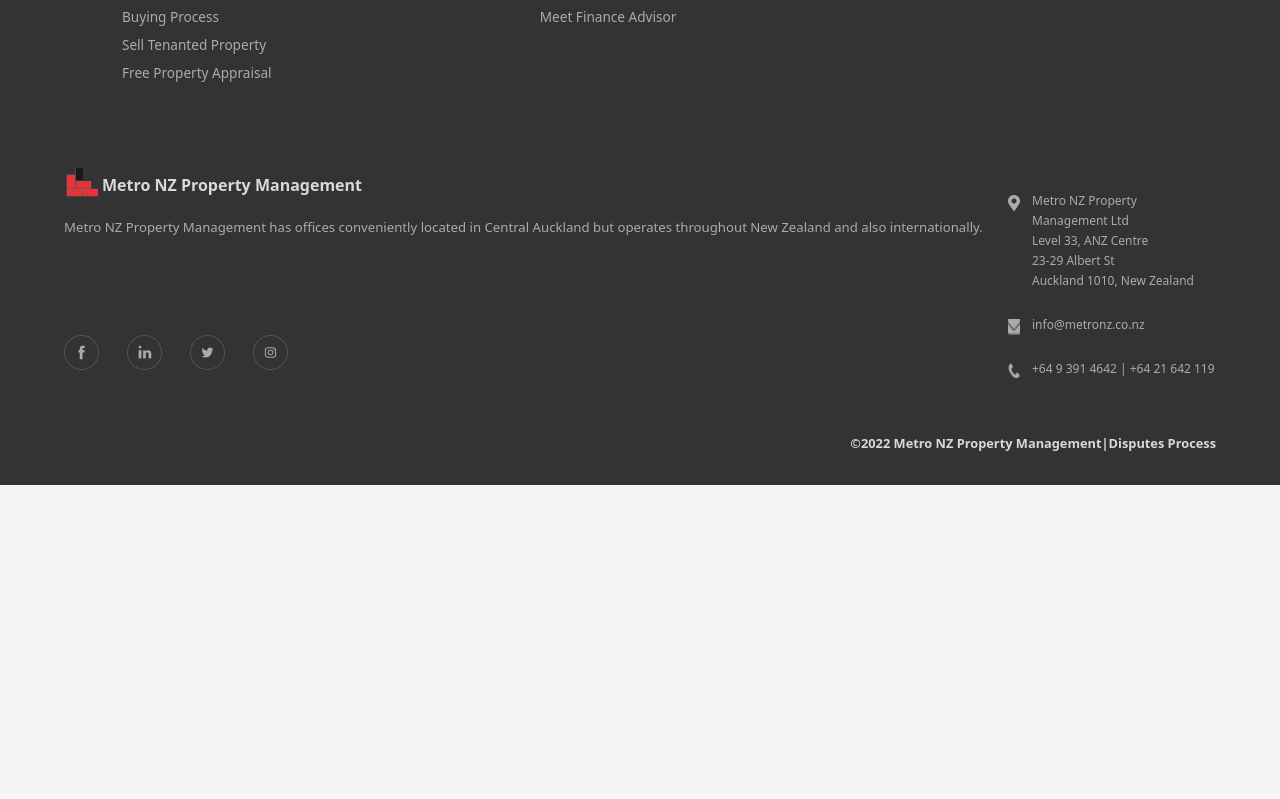
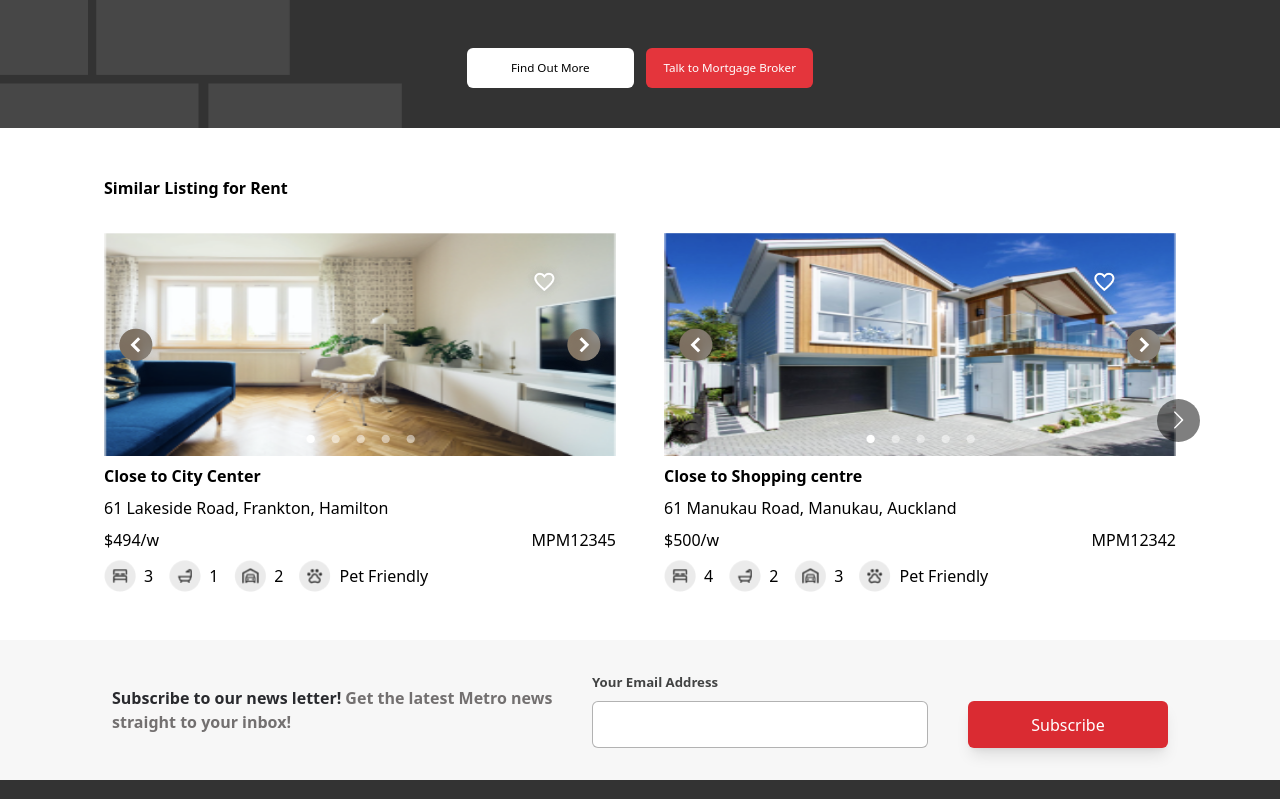
Before and after one commit to imkaransandhu/metrofrontend, a React (Create React App) app: page /#/metrofrontend/tenancy-application-complete in a window 1280 px wide. Shown: the part 621-1420 px from the top of the page. Before the commit the page ends 1106 px from the top, so only its background shows below. Built offline with nearby package versions, Linux system fonts and the light colour scheme; no server answers.

Commit message:
UPD: hash router, login , footer, slider

```diff
--- a/public/index.html
+++ b/public/index.html
@@ -24,7 +24,7 @@
       work correctly both with client-side routing and a non-root public URL.
       Learn how to configure a non-root public URL by running `npm run build`.
     -->
-    <title>React App</title>
+    <title>Metro NZ Property Management</title>
   </head>
   <body>
     <noscript>You need to enable JavaScript to run this app.</noscript>
--- a/src/App.js
+++ b/src/App.js
@@ -1,5 +1,5 @@
 import { useState } from "react";
-import { BrowserRouter, Route, Routes } from "react-router-dom";
+import { HashRouter, Route, Routes } from "react-router-dom";
 
 // Context
 import LoggedUserContext from "./Context/LoggedUserContext";
@@ -34,7 +34,7 @@
   const loggedUser = useState(null);
 
   return (
-    <BrowserRouter>
+    <HashRouter>
       {/* User context/state  */}
       <LoggedUserContext.Provider value={loggedUser}>
         {/* The rest of your app goes here */}
@@ -107,7 +107,7 @@
         <Newsletter />
         <Footer />
       </LoggedUserContext.Provider>
-    </BrowserRouter>
+    </HashRouter>
   );
 };
 
--- a/src/Components/CommonComponents/PropertyCarousel/ItemProperty/SliderProperty/Dot.js
+++ b/src/Components/CommonComponents/PropertyCarousel/ItemProperty/SliderProperty/Dot.js
@@ -4,8 +4,9 @@
   return (
     <button onClick={handleDots} value={slideNumber} className="got">
       <img
-        src={`../images/CommonComponents/Carousel/Slider/${activeSlide === slideNumber ? "white-dot" : "Transparent-dot"
-          }.png`}
+        src={`./images/CommonComponents/Carousel/Slider/${
+          activeSlide === slideNumber ? "white-dot" : "Transparent-dot"
+        }.png`}
         alt="dot"
       />
     </button>
--- a/src/Components/CommonComponents/PropertyCarousel/ItemProperty/SliderProperty/LeftArrow.js
+++ b/src/Components/CommonComponents/PropertyCarousel/ItemProperty/SliderProperty/LeftArrow.js
@@ -5,7 +5,7 @@
       className="sm:block hidden arrow-left absolute left-0 top-0 bottom-0 my-auto"
     >
       <img
-        src="../images/CommonComponents/Carousel/Slider/white-left-arrow.png"
+        src="./images/CommonComponents/Carousel/Slider/white-left-arrow.png"
         alt="arrow left"
       />
     </button>
--- a/src/Components/CommonComponents/PropertyCarousel/ItemProperty/SliderProperty/RightArrow.js
+++ b/src/Components/CommonComponents/PropertyCarousel/ItemProperty/SliderProperty/RightArrow.js
@@ -5,7 +5,7 @@
       className="sm:block hidden arrow-right absolute right-0 top-0 bottom-0 my-auto"
     >
       <img
-        src="../images/CommonComponents/Carousel/Slider/white-right-arrow.png"
+        src="./images/CommonComponents/Carousel/Slider/white-right-arrow.png"
         alt="arrow right"
       />
     </button>
--- a/src/Components/CommonComponents/PropertyCarousel/ItemProperty/SliderProperty/Slider.js
+++ b/src/Components/CommonComponents/PropertyCarousel/ItemProperty/SliderProperty/Slider.js
@@ -31,18 +31,17 @@
   }
 
   return (
-
     <div className="slider-images relative ">
       {imgSrc.map((img, index) => (
         <img
           key={index}
-          className={`w-full h-56 ${activeSlide === ++index ? "block" : "hidden"
-            } `}
-          src={`../images/properties/${img}`}
+          className={`w-full h-56 ${
+            activeSlide === ++index ? "block" : "hidden"
+          } `}
+          src={`./images/properties/${img}`}
           alt="Slider-1"
         />
       ))}
-
 
       <LeftArrow handleLeftArrow={handleLeftArrow} />
       <RightArrow handleRightArrow={handleRightArrow} />
--- a/src/Components/Footer/CompanyDetails/CompanyDetails.js
+++ b/src/Components/Footer/CompanyDetails/CompanyDetails.js
@@ -6,21 +6,27 @@
 
 const CompanyDetails = () => {
   return (
-    <div className="
-      ">
-      <div className="order-7 mt-28
+    <div
+      className="
+      "
+    >
+      <div
+        className="order-7 mt-28
         xs:flex xs:justify-between
 
-        2xl:justify-between 2xl:flex-col 2xl:mt-[2rem] 2xl:full 2xl:mb-0">
-        <div className="
-        ">
+        2xl:justify-between 2xl:flex-col 2xl:mt-[2rem] 2xl:full 2xl:mb-0"
+      >
+        <div
+          className="
+        "
+        >
           <LogoCompanyFooter />
           <TextCompanyFooter />
         </div>
 
         <div className="info">
           <DataCompany
-            imgSrc="../images/flocationIcon.png"
+            imgSrc="./images/flocationIcon.png"
             imgAlt={"marker logo"}
             details={
               <Fragment>
@@ -33,24 +39,23 @@
             }
           />
           <DataCompany
-            imgSrc="../images/fEmail.png"
+            imgSrc="./images/fEmail.png"
             imgAlt={"mail-box logo"}
             details={"info@metronz.co.nz"}
           />
           <DataCompany
-            imgSrc="../images/fPhoneIcon.png"
+            imgSrc="./images/fPhoneIcon.png"
             imgAlt={"phone logo"}
             details={"  +64 9 391 4642 | +64 21 642 119"}
           />
         </div>
-
-
       </div>
-      <div className="order-last
+      <div
+        className="order-last
 
        xs:mt-[-5rem]
-        2xl:order-none 2xl:pt-10">
-
+        2xl:order-none 2xl:pt-10"
+      >
         <Social />
       </div>
     </div>
--- a/src/Components/Footer/CompanyDetails/LogoCompanyFooter.js
+++ b/src/Components/Footer/CompanyDetails/LogoCompanyFooter.js
@@ -3,7 +3,11 @@
 const LogoCompanyFooter = () => {
   return (
     <div className="metro-logo mb-4">
-      <img src="../images/service1.png" className="inline-block mr-1" alt="Metro Logo" />
+      <img
+        src="./images/service1.png"
+        className="inline-block mr-1"
+        alt="Metro Logo"
+      />
       <h1 className="inline-block text-footerWhite font-bold align-bottom">
         Metro NZ Property Management
       </h1>
--- a/src/Components/Header/Button/MyAccount.js
+++ b/src/Components/Header/Button/MyAccount.js
@@ -3,7 +3,7 @@
 const MyAccount = () => {
   return (
     <button className="btn-diary bg-buttonGrey text-white rounded py-2 px-8">
-      <Link to="/login">My Account </Link>
+      <Link to="/metrofrontend/login">My Account </Link>
     </button>
   );
 };
--- a/src/Pages/Common/LoginSignup/FormRight/SwitchLink/SwitchLink.js
+++ b/src/Pages/Common/LoginSignup/FormRight/SwitchLink/SwitchLink.js
@@ -4,11 +4,11 @@
 const SwitchLink = ({ text, buttonText }) => {
   return (
     <Link
-      to={`/${buttonText}`}
+      to={`/metrofrontend/${buttonText}`}
       className={`italic text-paragraph capitalize text-[#424343B2]  text-right mx-auto w-full `}
     >
       {text}
-      <TextRed customClass="underline font-bold " text={buttonText} />
+      <TextRed customClass="underline font-bold  " text={buttonText} />
     </Link>
   );
 };
--- a/src/Pages/Login/FormRight/LoginMain.js
+++ b/src/Pages/Login/FormRight/LoginMain.js
@@ -22,7 +22,7 @@
       <LineText text="or continue with account," />
       <RequiredText />
       <LoginForm />
-      <SwitchLink text="Don’t you have an account?" buttonText={"Register"} />
+      <SwitchLink text="Don’t you have an account?" buttonText={"register"} />
     </div>
   );
 };
--- a/src/Pages/PropertySearch/PropertyListing/MapView/CustomMap.js
+++ b/src/Pages/PropertySearch/PropertyListing/MapView/CustomMap.js
@@ -94,7 +94,7 @@
               <Marker
                 key={i}
                 icon={{
-                  url: "/images/property.png",
+                  url: "./../images/property.png",
                 }}
                 property={property}
                 position={property.geoCode}
```
